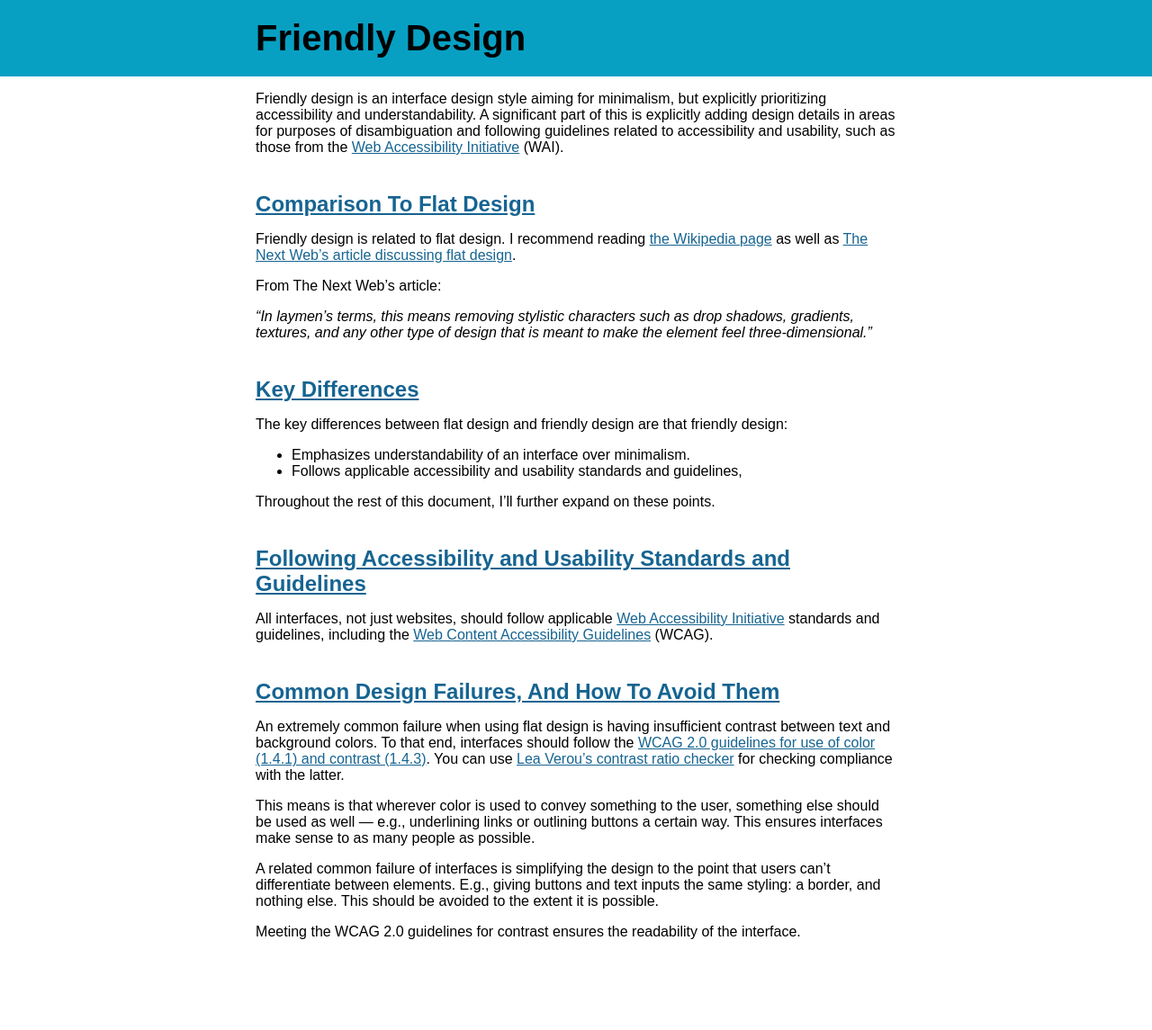
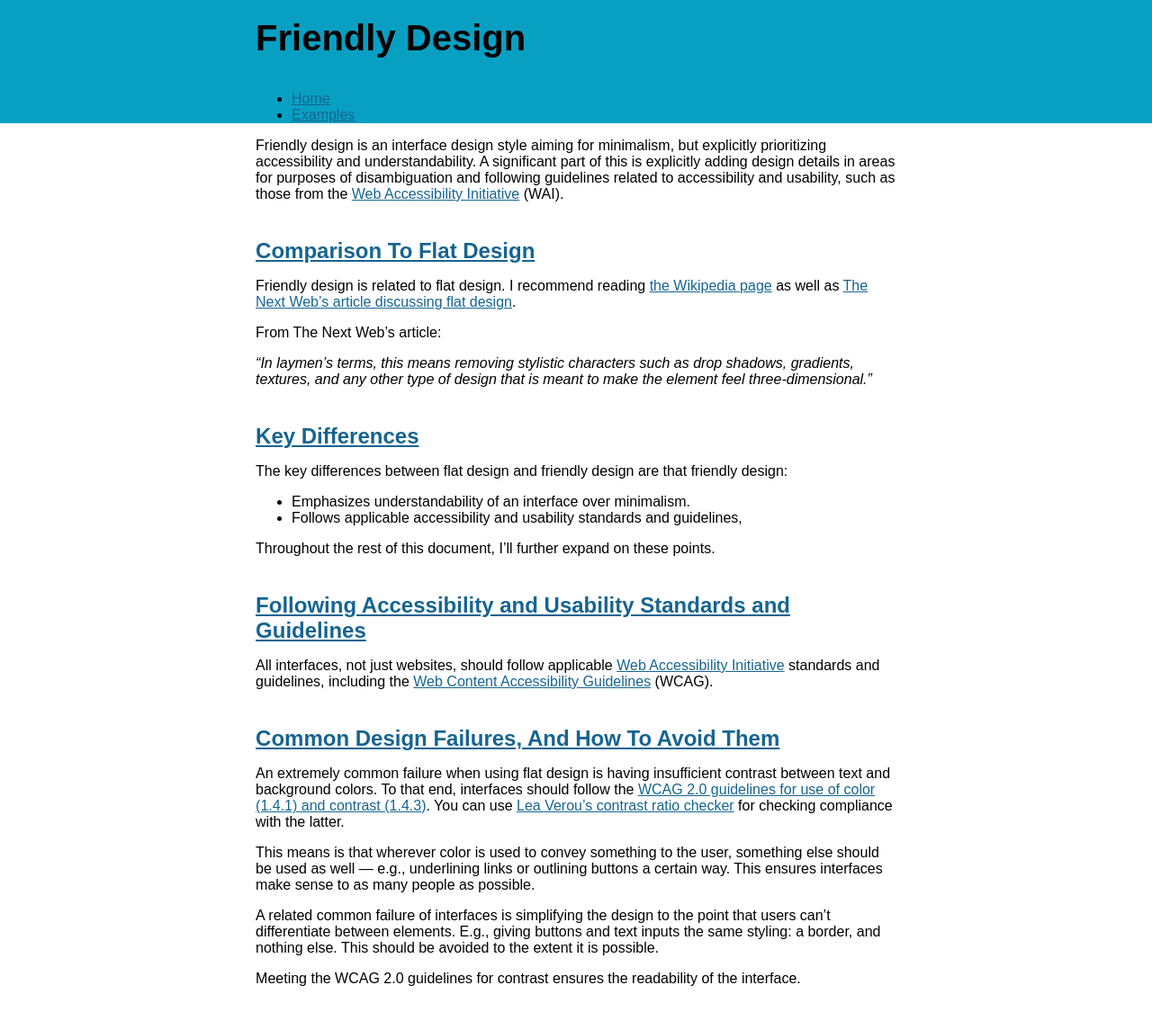
Before and after one commit to duckinator/friendly-design.github.io, a Jekyll site: the page built from index.markdown, in a window 1280 px wide. Shown: the whole page at 90% size. Built offline with Jekyll 4.4.1, drawn with Linux system fonts in a browser that asks for light colours; before the commit the page ends 1093 px from its top, so only the background shows below that.

Commit message:
Add navigation links.

```diff
--- a/_layouts/default.html
+++ b/_layouts/default.html
@@ -11,6 +11,10 @@
   <nav>
     <div class="inner">
       <h1>Friendly Design</h1>
+      <ul><!--
+        --><li><a href="/" class="{{ page.class == 'home' ? 'active' : '' }}">Home</a></li><!--
+        --><li><a href="/examples" class="{{ page.class == 'examples' ? 'active' : '' }}">Examples</a></li>
+      </ul>
     </div>
   </nav>
 
```
